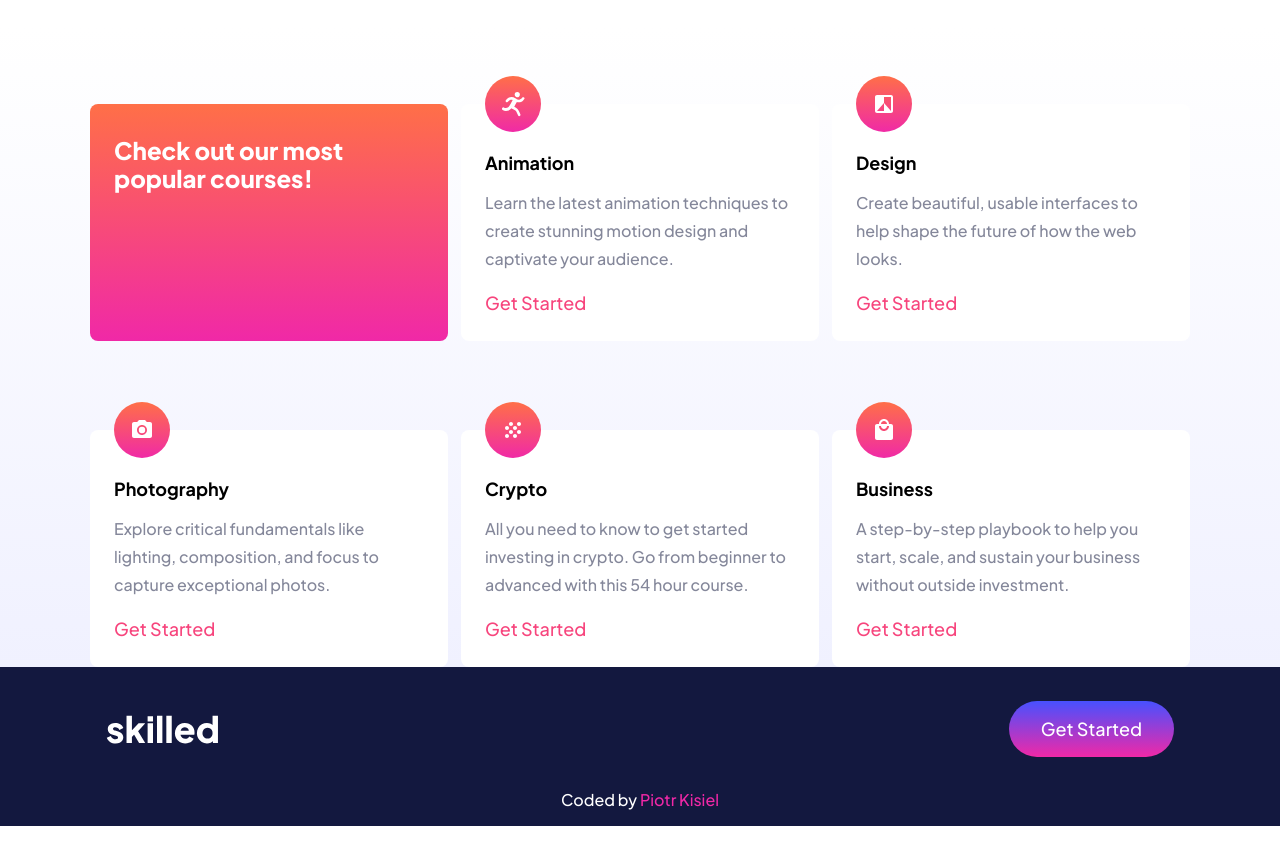
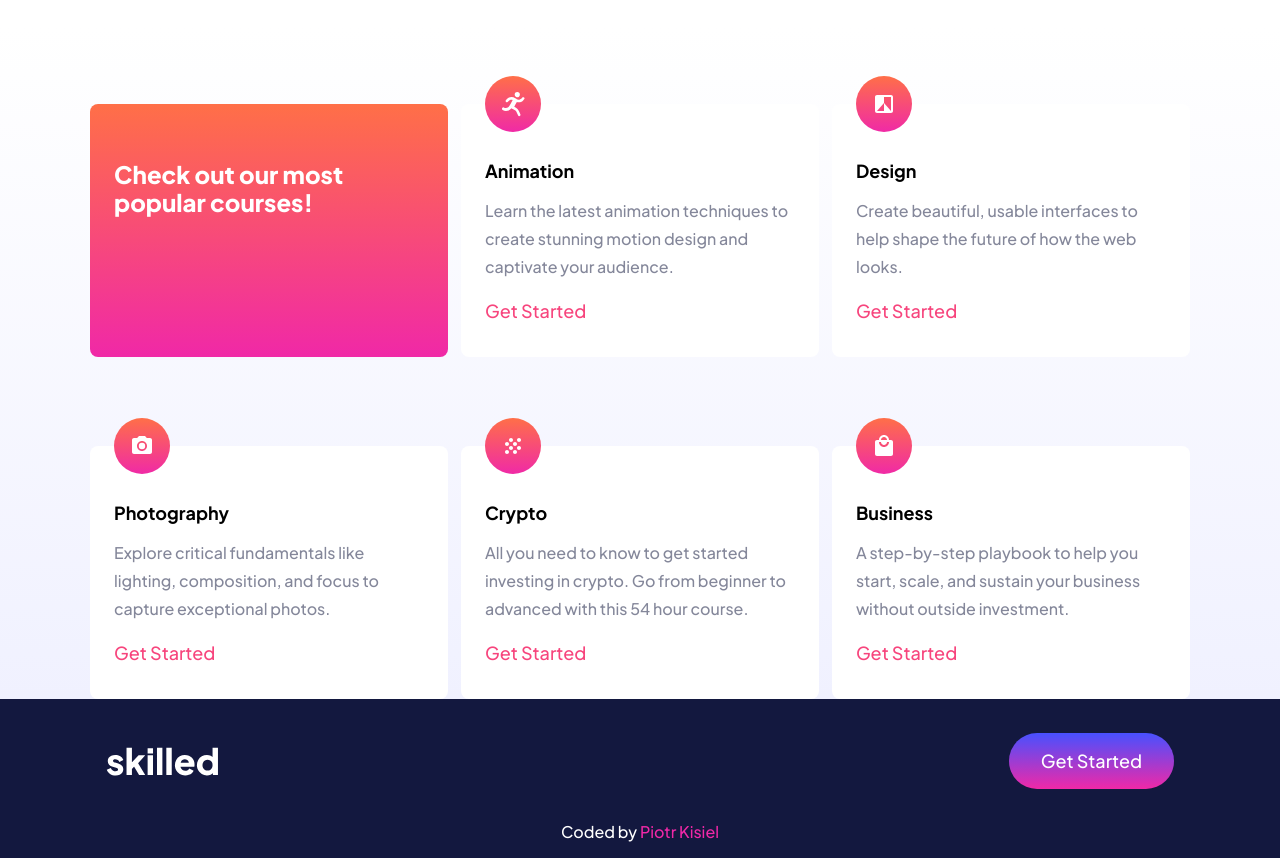
Before and after one commit to pietyr/skilled-elearning-landing-page, a website: page index.html in a window 1280 px wide. Shown: the part 758-1616 px from the top of the page. Before the commit the page ends 1584 px from the top, so only its background shows below. Drawn offline with Linux system fonts and the light colour scheme.

Commit message:
feat: change layout for card for tablet

```diff
--- a/scss/layout/_card.scss
+++ b/scss/layout/_card.scss
@@ -6,6 +6,11 @@
   margin-top: clamp(2.5rem, 7vw, 4.75rem);
   padding: 1.5rem;
   padding-top: 3rem;
+
+  @media (min-width: 746px) {
+    padding-top: 3.5rem;
+    padding-bottom: 2rem;
+  }
 
   &__header {
     margin: 0;
@@ -21,5 +26,9 @@
     padding-top: 0;
     padding-inline: 1.5rem;
     padding-block: 2rem;
+    @media (min-width: 746px) {
+      padding-block: unset;
+      padding-top: 3.5rem;
+    }
   }
 }
```
Also changed, not shown: style.css, 1 other file.
